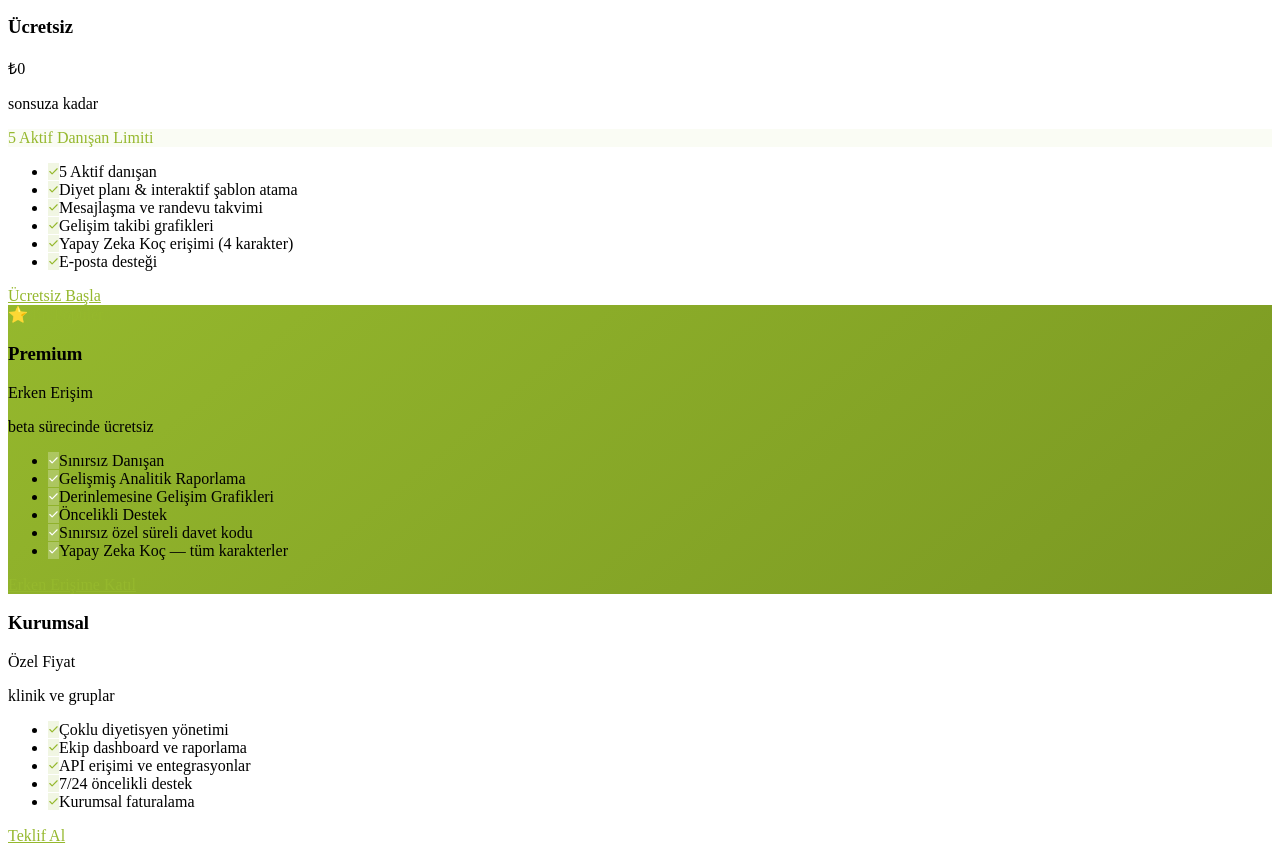
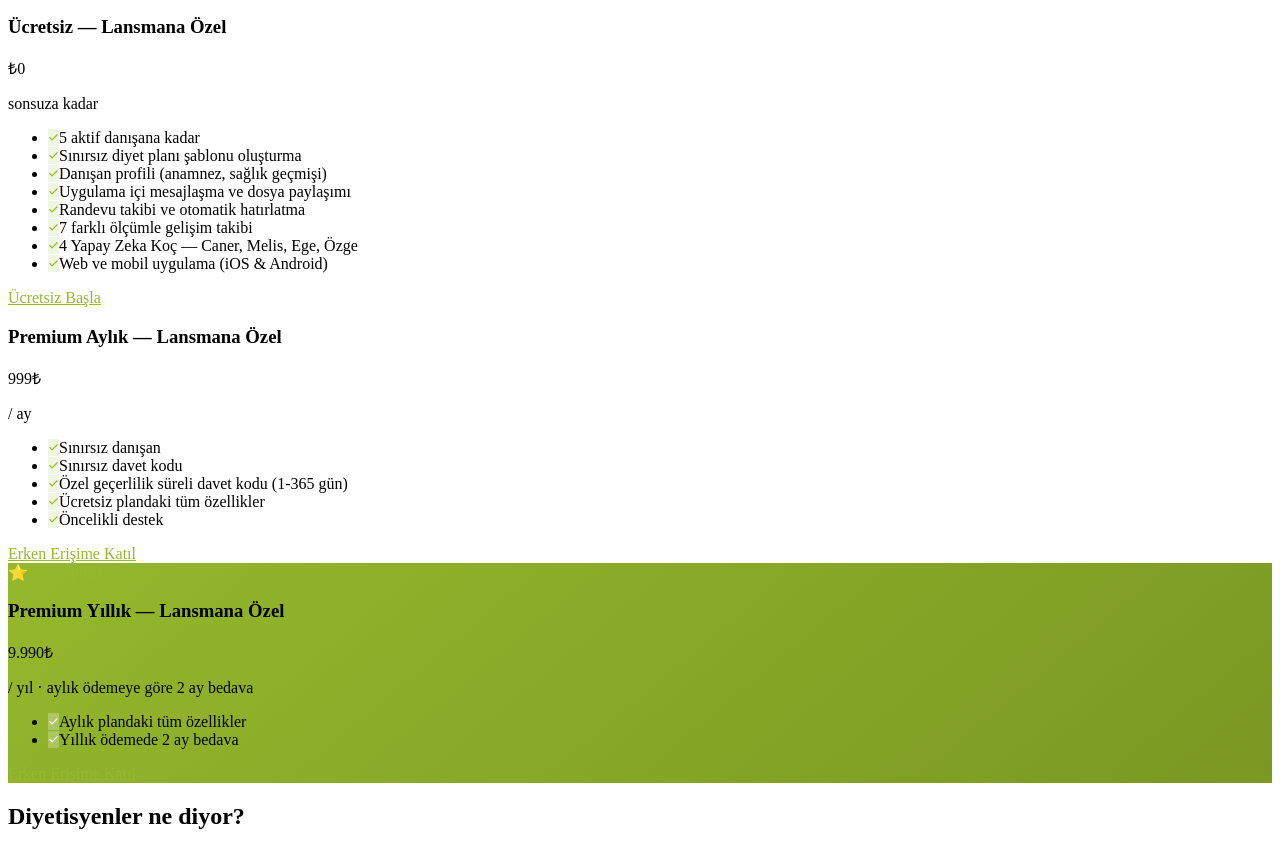
Before and after one commit to zuhrekorhn/helfit-landing, a Next.js app in the folder helfit-landing/: page / in a window 1280 px wide. Shown: the part 5864-6709 px from the top of the page. Built offline with nearby package versions, Linux system fonts and the light colour scheme.

Commit message:
fiyatlandirma bolumu guncellendi lansmana ozel kartlar eklendi

```diff
--- a/helfit-landing/pages/index.jsx
+++ b/helfit-landing/pages/index.jsx
@@ -454,20 +454,37 @@
 function Pricing() {
   const plans = [
     {
-      name:'Ücretsiz', price:'₺0', sub:'sonsuza kadar', hi:false,
-      highlight:'5 Aktif Danışan Limiti',
-      features:['5 Aktif danışan','Diyet planı & interaktif şablon atama','Mesajlaşma ve randevu takvimi','Gelişim takibi grafikleri','Yapay Zeka Koç erişimi (4 karakter)','E-posta desteği'],
+      name:'Ücretsiz — Lansmana Özel', price:'₺0', sub:'sonsuza kadar', hi:false,
+      features:[
+        '5 aktif danışana kadar',
+        'Sınırsız diyet planı şablonu oluşturma',
+        'Danışan profili (anamnez, sağlık geçmişi)',
+        'Uygulama içi mesajlaşma ve dosya paylaşımı',
+        'Randevu takibi ve otomatik hatırlatma',
+        '7 farklı ölçümle gelişim takibi',
+        '4 Yapay Zeka Koç — Caner, Melis, Ege, Özge',
+        'Web ve mobil uygulama (iOS & Android)',
+      ],
       cta:'Ücretsiz Başla', href:APP,
     },
     {
-      name:'Premium', price:'Erken Erişim', sub:'beta sürecinde ücretsiz', hi:true, badge:'⭐ En Popüler',
-      features:['Sınırsız Danışan','Gelişmiş Analitik Raporlama','Derinlemesine Gelişim Grafikleri','Öncelikli Destek','Sınırsız özel süreli davet kodu','Yapay Zeka Koç — tüm karakterler'],
+      name:'Premium Aylık — Lansmana Özel', price:'999₺', sub:'/ ay', hi:false,
+      features:[
+        'Sınırsız danışan',
+        'Sınırsız davet kodu',
+        'Özel geçerlilik süreli davet kodu (1-365 gün)',
+        'Ücretsiz plandaki tüm özellikler',
+        'Öncelikli destek',
+      ],
       cta:'Erken Erişime Katıl', href:APP,
     },
     {
-      name:'Kurumsal', price:'Özel Fiyat', sub:'klinik ve gruplar', hi:false,
-      features:['Çoklu diyetisyen yönetimi','Ekip dashboard ve raporlama','API erişimi ve entegrasyonlar','7/24 öncelikli destek','Kurumsal faturalama'],
-      cta:'Teklif Al', href:'mailto:destek@helfit.com',
+      name:'Premium Yıllık — Lansmana Özel', price:'9.990₺', sub:'/ yıl · aylık ödemeye göre 2 ay bedava', hi:true, badge:'⭐ En Popüler',
+      features:[
+        'Aylık plandaki tüm özellikler',
+        'Yıllık ödemede 2 ay bedava',
+      ],
+      cta:'Erken Erişime Katıl', href:APP,
     },
   ]
 
```
